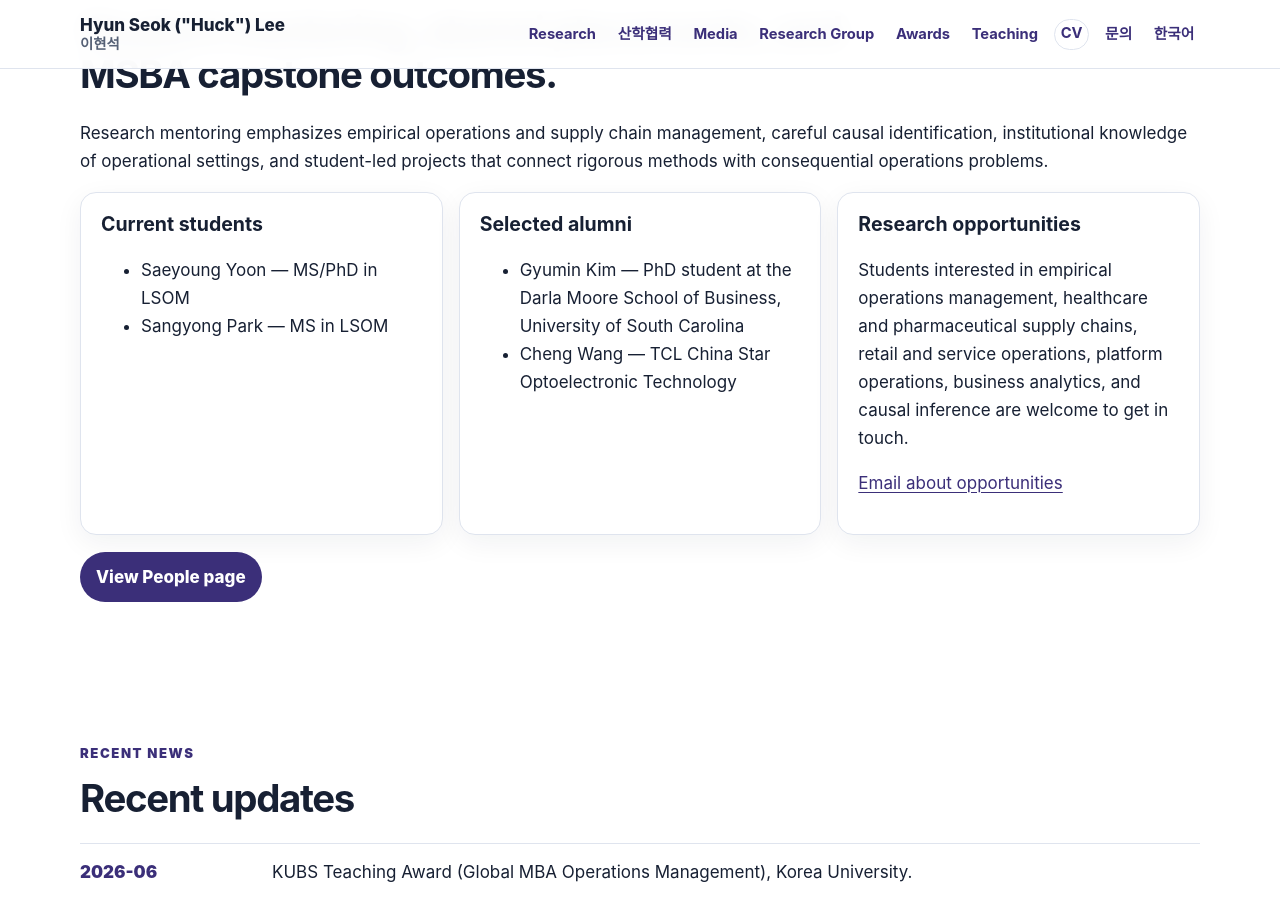
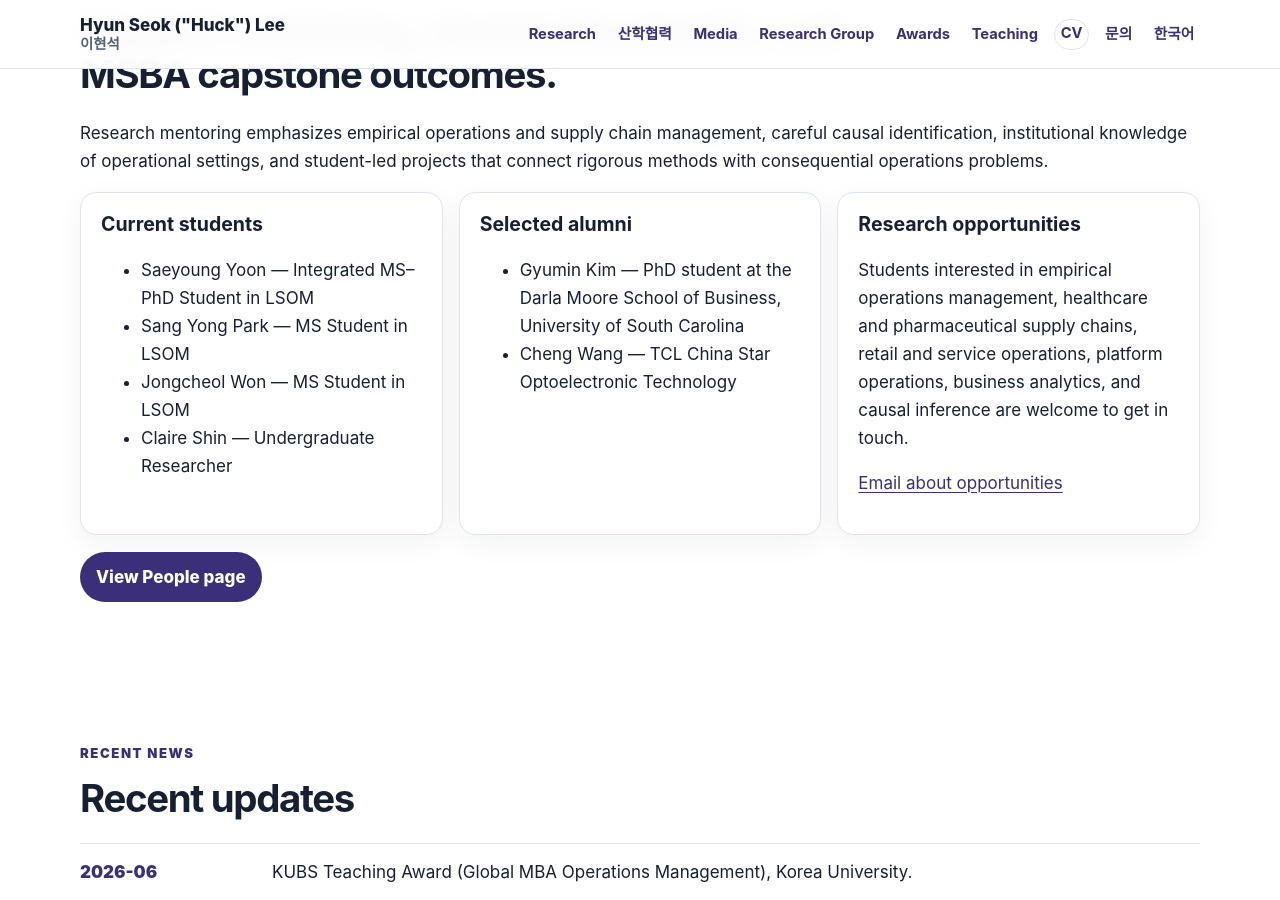
Before and after one commit to lordya2/lordya2.github.io, a Jekyll site: the page built from index.md, in a window 1280 px wide and 900 px high, scrolled down 6566 px. Built offline with Jekyll 4.4.1, drawn with Linux system fonts in a browser that asks for light colours; part of the change alters nothing that is shown.

Commit message:
Add research group data

```diff
--- a/_data/people.yml
+++ b/_data/people.yml
@@ -1,20 +1,117 @@
 mentoring_approach: 'Research mentoring emphasizes empirical operations and supply chain management, careful causal identification, institutional knowledge of operational settings, and student-led projects that connect rigorous methods with consequential operations problems.'
-opportunity_summary: 'Students interested in empirical operations management, healthcare and pharmaceutical supply chains, retail and service operations, platform operations, business analytics, and causal inference are welcome to get in touch.'
+group_intro: 'Current student projects examine retail technology, healthcare delivery, and supply-chain resilience using operational data, field knowledge, and empirical methods.'
+opportunity_summary: 'Prospective PhD, MS, and undergraduate students interested in empirical operations management, healthcare operations, retail operations, supply-chain resilience, business analytics, and causal inference are welcome to get in touch.'
+research_streams:
+  - title: 'Retail Operations'
+    summary: 'How product trials, digital traces, and store processes shape sales and demand across closely related products.'
+    students:
+      - 'Saeyoung Yoon'
+  - title: 'Healthcare Operations'
+    summary: 'How schedule deviations and physician experience shape care processes in operating rooms and emergency departments.'
+    students:
+      - 'Sang Yong Park'
+      - 'Claire Shin'
+  - title: 'Supply Chain Management & Resilience'
+    summary: 'How supplier-base pruning before major disruptions shapes firms’ inventory responses and financial outcomes.'
+    students:
+      - 'Jongcheol Won'
 current_students:
-  - name: 'Saeyoung Yoon'
-    program: 'MS/PhD in LSOM'
-  - name: 'Sangyong Park'
-    program: 'MS in LSOM'
+  - id: 'saeyoung-yoon'
+    name: 'Saeyoung Yoon'
+    name_ko: '윤세영'
+    program: 'Integrated MS–PhD Student in LSOM'
+    entry_year: 2022
+    area: 'Retail Operations'
+    project_title: 'Fitting-room product trials and sales'
+    working_paper_title: 'Try Before You Buy: How Fitting Room Usage Influences Apparel Sales and Spillover Effects'
+    project_summary: 'Uses RFID fitting-room try-on logs and SKU-level sales data to examine how product trials translate into purchases and demand spillovers across variants of the same style.'
+    topics:
+      - 'Fitting-room RFID data'
+      - 'Product trial and sales conversion'
+      - 'Within-style demand spillovers'
+  - id: 'sang-yong-park'
+    name: 'Sang Yong Park'
+    name_ko: '박상용'
+    program: 'MS Student in LSOM'
+    entry_year: 2025
+    area: 'Healthcare Operations'
+    project_title: 'Operating-room scheduling'
+    project_summary: 'Uses a decade of operating-room records from a South Korean tertiary hospital to examine how schedule deviations change pacing during anesthesia and surgery and relate to reoperations and postoperative complications.'
+    topics:
+      - 'Operating-room scheduling'
+      - 'Schedule deviations'
+      - 'Phase-specific pacing'
+  - id: 'jongcheol-won'
+    name: 'Jongcheol Won'
+    name_ko: '원종철'
+    program: 'MS Student in LSOM'
+    entry_year: 2025
+    area: 'Supply Chain Management & Resilience'
+    project_title: 'Supply-base de-scaling and resilience'
+    project_summary: 'Uses Korean VAT-based firm-to-firm transaction and financial data to examine how persistent pre-COVID supplier-base de-scaling relates to firms’ inventory responses and financial outcomes during the pandemic.'
+    topics:
+      - 'Supply-base de-scaling'
+      - 'Korean VAT network data'
+      - 'Disruption outcomes'
+  - id: 'claire-shin'
+    name: 'Claire Shin'
+    name_ko: '신재아'
+    program: 'Undergraduate Researcher'
+    area: 'Healthcare Operations'
+    project_title: 'Physician learning in emergency departments'
+    project_summary: 'Uses Hong Kong emergency-department visit data to examine whether physicians reduce service times as experience accumulates and how learning transfers across patient triage levels.'
+    topics:
+      - 'Physician learning'
+      - 'Service time'
+      - 'Triage-specific experience'
+student_achievements:
+  - id: 'saeyoung-yoon-nrf-2026'
+    year: 2026
+    category: 'Research Funding'
+    student: 'Saeyoung Yoon'
+    title: 'Selected for 2026 NRF doctoral student research funding'
+    organization: 'National Research Foundation of Korea'
+    program_ko: '박사과정생연구장려금지원사업'
+    project_title_ko: 'RFID 탈의실 시착 로그를 활용한 의류 리테일의 SKU 판매 전환과 동일 스타일 내 수요 파급효과 분석'
+    project_summary: 'The 24-month project uses RFID fitting-room try-on logs to study conversion to SKU-level sales and demand spillovers within the same apparel style.'
+    duration: '24 months'
+    lookup_note: 'On the lookup page, search “윤세영” in the 연구책임자 field.'
+    url: 'https://ernd.nrf.re.kr/websquare/websquarepop.do?w2xPath=/wsq/sl/slc/LastSlcSbjtListRM.xml&bizYr=2026&bizCd=S1A5B5A19&sbjtStepNgr=1&sbjtAnuNgr=1&sbjtNgr=1'
+conference_presentations:
+  - presenter: 'Saeyoung Yoon'
+    role: 'Current student'
+    conference: 'POMS 2024'
+    location: 'Minneapolis, USA'
+    year: 2024
+  - presenter: 'Gyumin Kim'
+    presenter_ko: '김규민'
+    role: 'Alumnus'
+    conference: 'POMS 2024'
+    location: 'Minneapolis, USA'
+    year: 2024
+  - presenter: 'Saeyoung Yoon'
+    role: 'Current student'
+    conference: 'EurOMA 2025'
+    location: 'Milan, Italy'
+    year: 2025
+  - presenter: 'Saeyoung Yoon'
+    role: 'Current student'
+    conference: 'ICEC 2025'
+    location: 'Tianjin, China'
+    year: 2025
 alumni:
   - name: 'Gyumin Kim'
+    name_ko: '김규민'
     degree: 'MS in LSOM'
     year: 2025
     placement: 'PhD student at the Darla Moore School of Business, University of South Carolina'
   - name: 'Cheng Wang'
+    name_ko: '왕정'
     degree: 'MS in LSOM'
     year: 2022
     placement: 'TCL China Star Optoelectronic Technology'
   - name: 'Keontaek Oh'
+    name_ko: '오건택'
     degree: 'PhD in LSOM'
     year: 2021
     placement: 'Assistant Professor at Keimyung University'
```
